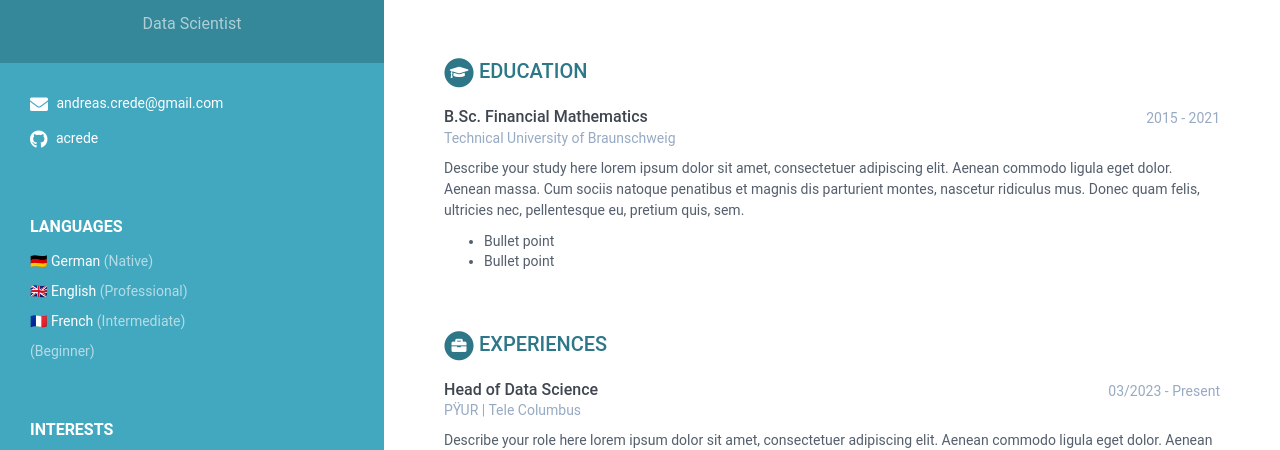
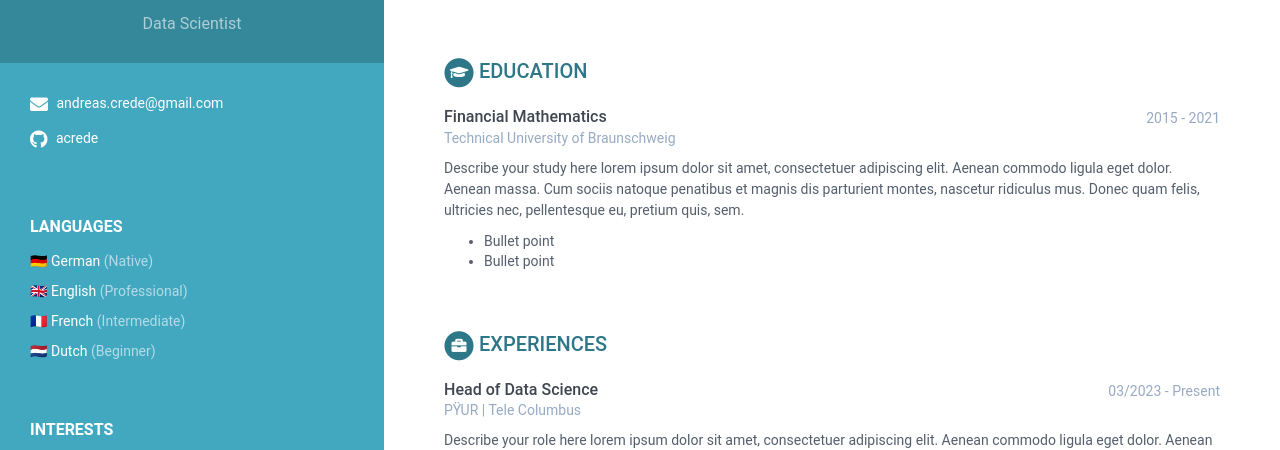
Before and after one commit to acrede/acrede.github.io, a Jekyll site: the page built from print.html, in a window 1280 px wide and 1400 px high. Shown: the part 175-625 px from the top of the window. Built offline with Jekyll 4.4.1, drawn with Linux system fonts in a browser that asks for light colours; part of the change alters nothing that is shown; some of the changed text lies outside the part shown.

Commit message:
Typo fixed

```diff
--- a/_data/data.yml
+++ b/_data/data.yml
@@ -42,7 +42,7 @@ sidebar:
         - idiom: 🇫🇷 French
           level: Intermediate
 
-        - idion: 🇳🇱 Dutch
+        - idiom: 🇳🇱 Dutch
           level: Beginner
 
     interests:
@@ -70,7 +70,7 @@ career-profile:
 education:
     title: Education
     info:
-      - degree: B.Sc. Financial Mathematics
+      - degree: Financial Mathematics
         university: Technical University of Braunschweig
         time: 2015 - 2021
         details: |
@@ -162,24 +162,24 @@ projects:
         tagline: "A responsive website template designed to help startups promote, market and sell their products."
 
 
-oss:
-    title: OSS Contributions
-    intro: >
-      You can list your open source software contributions in this
-      section. Lorem ipsum dolor sit amet, consectetur adipiscing elit.
-      Vestibulum et ligula in nunc bibendum fringilla a eu lectus.
-    contributions:
-      - title: Tempo
-        link: "#"
-        tagline: "A responsive website template designed to help startups promote their products or services and to attract users &amp; investors"
+# oss:
+#     title: OSS Contributions
+#     intro: >
+#       You can list your open source software contributions in this
+#       section. Lorem ipsum dolor sit amet, consectetur adipiscing elit.
+#       Vestibulum et ligula in nunc bibendum fringilla a eu lectus.
+#     contributions:
+#       - title: Tempo
+#         link: "#"
+#         tagline: "A responsive website template designed to help startups promote their products or services and to attract users &amp; investors"
 
-      - title: Atom
-        link: "#"
-        tagline: "A comprehensive website template solution for startups/developers to market their mobile apps."
+#       - title: Atom
+#         link: "#"
+#         tagline: "A comprehensive website template solution for startups/developers to market their mobile apps."
 
-      - title: Delta
-        link: "#"
-        tagline: "A responsive Bootstrap one page theme designed to help app developers promote their mobile apps"
+#       - title: Delta
+#         link: "#"
+#         tagline: "A responsive Bootstrap one page theme designed to help app developers promote their mobile apps"
 
 # publications:
 #     title: Publications
@@ -201,11 +201,11 @@ skills:
       - name: Python
         level: 90%
 
+      - name: HTML5 & CSS
+        level: 90%
+
       - name: Django
         level: 75%
 
-      - name: HTML5 & CSS
-        level: 90%
-
 # footer: >
     # Designed with <i class="fas fa-heart"></i> by <a href="http://themes.3rdwavemedia.com" target="_blank" rel="nofollow">Xiaoying Riley</a>
```
